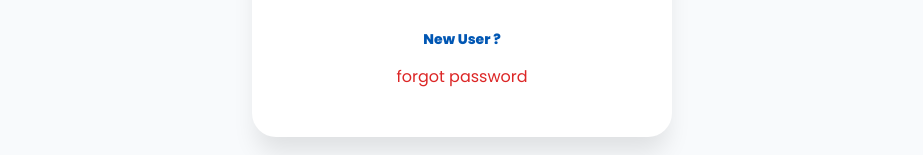
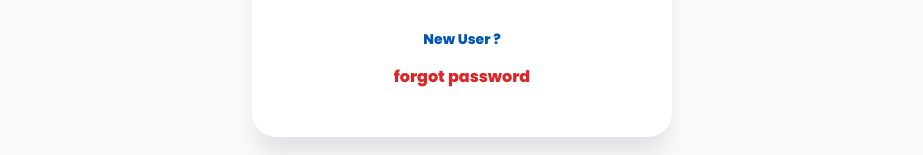
Before and after one commit to myentribook/Entri-Book, a React (Create React App) app in the folder frontend/: page /login in a window 1280 px wide. Shown: the part 454-609 px from the top of the page, without its empty margins (178-1101 px from the left). Built offline with nearby package versions, Linux system fonts and the light colour scheme; no server answers; a web font is replaced by a local one.

Commit message:
login css correction

```diff
--- a/frontend/src/components/user/Login.js
+++ b/frontend/src/components/user/Login.js
@@ -69,7 +69,7 @@ export default function Login() {
                         {loading ? "Logging in..." : "Login"}
                     </button>
                     <Link to='/register' style={{ textDecoration: "none", padding:"15px" , fontWeight:"bold" }} className="register-link">New User ?</Link>
-                    <Link to='/password/forgot' style={{ textDecoration: "none" , color: "#DC2626" }} className="forgot-password">forgot password</Link>
+                    <Link to='/password/forgot' style={{ textDecoration: "none" , color: "#DC2626" , fontWeight:"bold" }} className="forgot-password">forgot password</Link>
                 </form>
             </div>
         </Fragment>
```
